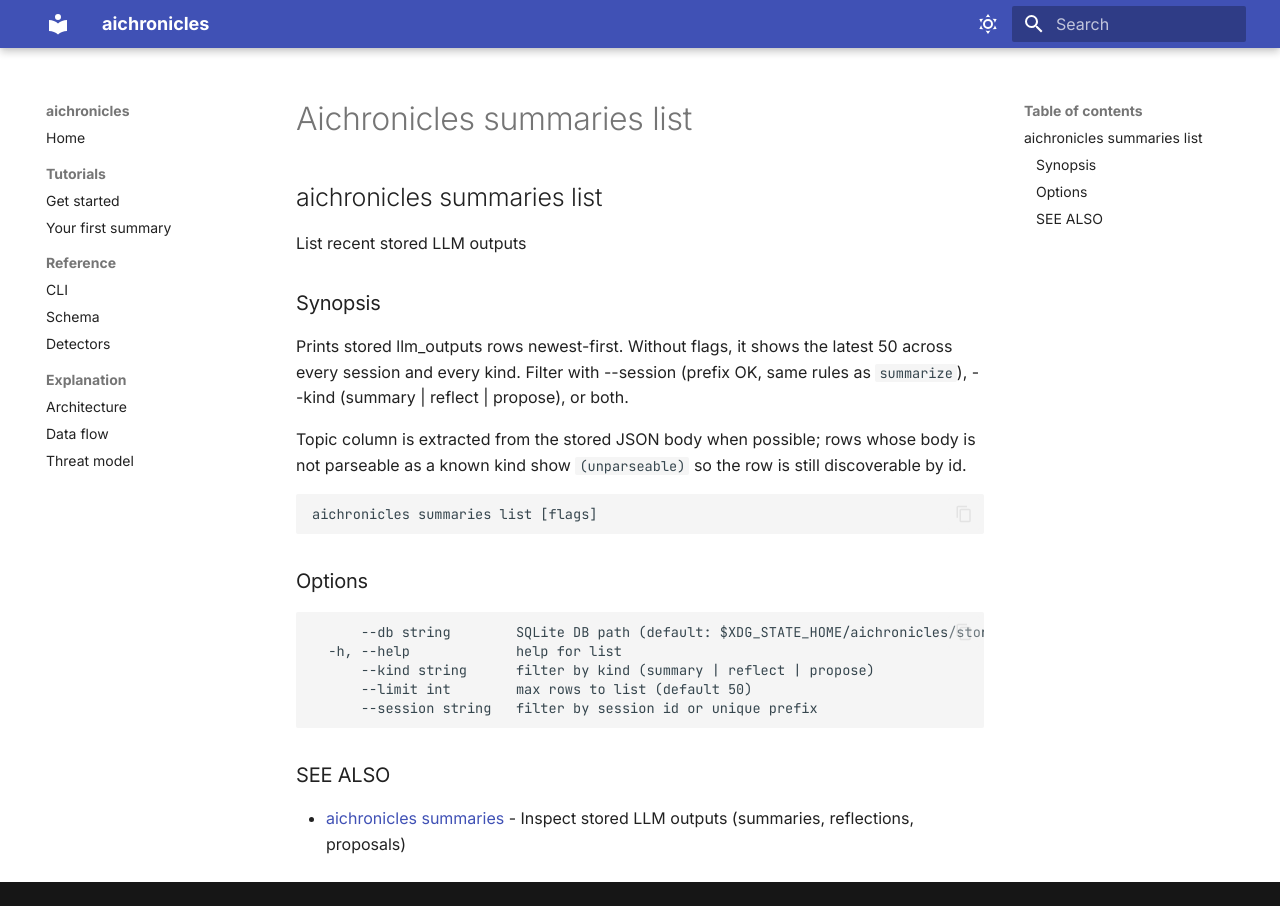
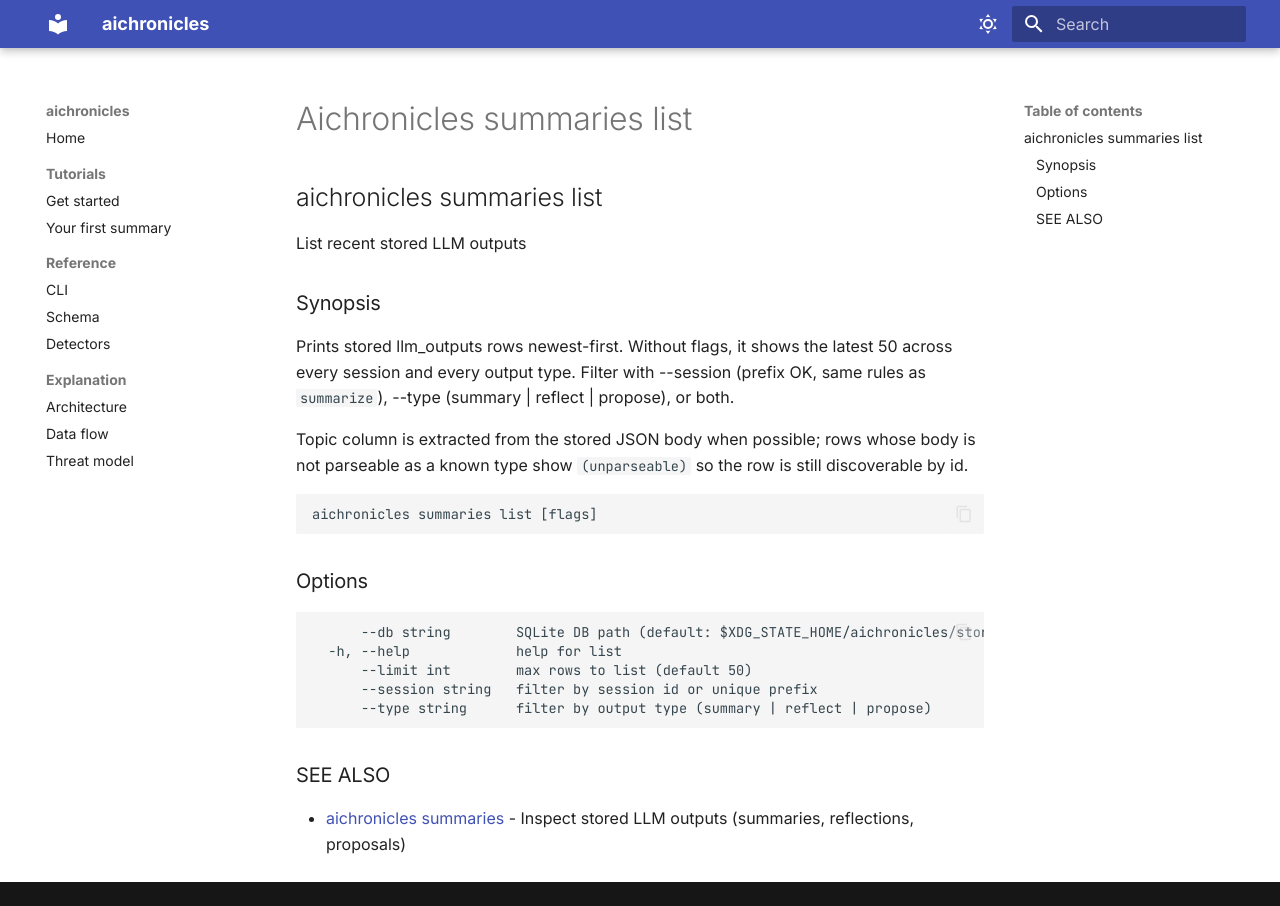
Before and after one commit to toabctl/aichronicles, an MkDocs documentation site: the page built from docs/reference/cli/aichronicles_summaries_list.md, in a window 1280 px wide. Built offline with MkDocs 1.6.1 and Material for MkDocs 9.7.7, drawn with Linux system fonts in a browser that asks for light colours.

Commit message:
refactor(cli): rename --show-all to --no-dedup and --kind to --type
Two flag-naming fixes:

- search --show-all is an inverted-bool footgun ("do not deduplicate
  same-turn events..."). Rename to --no-dedup so the flag and the
  help text read the same direction.
- summaries list/show --kind collided with search --kind, which
  filters by *event* kind (user_prompt, tool_use). LLM outputs are
  a different vocabulary (summary | reflect | propose); call them
  --type so help is unambiguous and there's no confusion which
  --kind a user is reaching for. summaries show --type now defaults
  to "summary" via cobra so --help displays the default natively.

````diff
--- a/docs/reference/cli/aichronicles_summaries_list.md
+++ b/docs/reference/cli/aichronicles_summaries_list.md
@@ -5,12 +5,12 @@ List recent stored LLM outputs
 ### Synopsis
 
 Prints stored llm_outputs rows newest-first. Without flags, it
-shows the latest 50 across every session and every kind. Filter
-with --session (prefix OK, same rules as `summarize`), --kind
-(summary | reflect | propose), or both.
+shows the latest 50 across every session and every output type.
+Filter with --session (prefix OK, same rules as `summarize`),
+--type (summary | reflect | propose), or both.
 
 Topic column is extracted from the stored JSON body when
-possible; rows whose body is not parseable as a known kind
+possible; rows whose body is not parseable as a known type
 show `(unparseable)` so the row is still discoverable by id.
 
 ```
@@ -22,9 +22,9 @@ aichronicles summaries list [flags]
 ```
       --db string        SQLite DB path (default: $XDG_STATE_HOME/aichronicles/store.db)
   -h, --help             help for list
-      --kind string      filter by kind (summary | reflect | propose)
       --limit int        max rows to list (default 50)
       --session string   filter by session id or unique prefix
+      --type string      filter by output type (summary | reflect | propose)
 ```
 
 ### SEE ALSO
````
Also changed, not shown: docs/reference/cli/aichronicles_search.md (+1 -1 lines), docs/reference/cli/aichronicles_summaries_show.md (+4 -4 lines), 4 other files.
